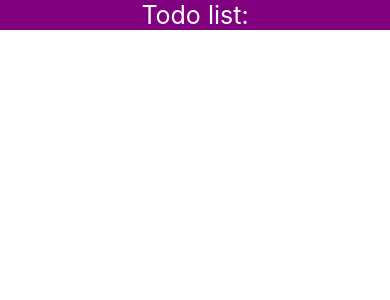
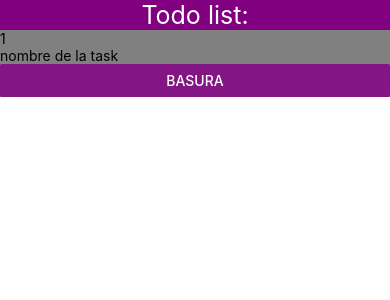
Before and after one commit to metalpapa/todoList, a React Native app: screen / in a window 390 px wide. Shown: the top 300 px of the page. Built offline with nearby package versions, Linux system fonts and the light colour scheme.

Commit message:
creacion del componente item

```diff
--- /dev/null
+++ b/src/components/item.jsx
@@ -0,0 +1,21 @@
+import { StyleSheet, Text, View, Button } from 'react-native'
+import React from 'react'
+
+const item = () => {
+    return (
+        <View style={{ backgroundColor: "grey" }}>
+            <Text>1</Text>
+            <Text>nombre de la task</Text>
+            <Button
+                onPress={()=>{}}
+                title="Basura"
+                color="#841584"
+                accessibilityLabel="Learn more about this purple button"
+            />
+        </View>
+    )
+}
+
+export default item
+
+const styles = StyleSheet.create({})
--- a/src/components/title.jsx
+++ b/src/components/title.jsx
@@ -1,9 +1,13 @@
 import { StyleSheet, Text } from 'react-native'
 import React from 'react'
+import Item from './item'
 
 export default function title() {
   return (
-    <Text style={styles.title}>Todo list:</Text>
+    <>
+      <Text style={styles.title}>Todo list:</Text>
+      <Item/>
+    </>
   )
 }
 
```
